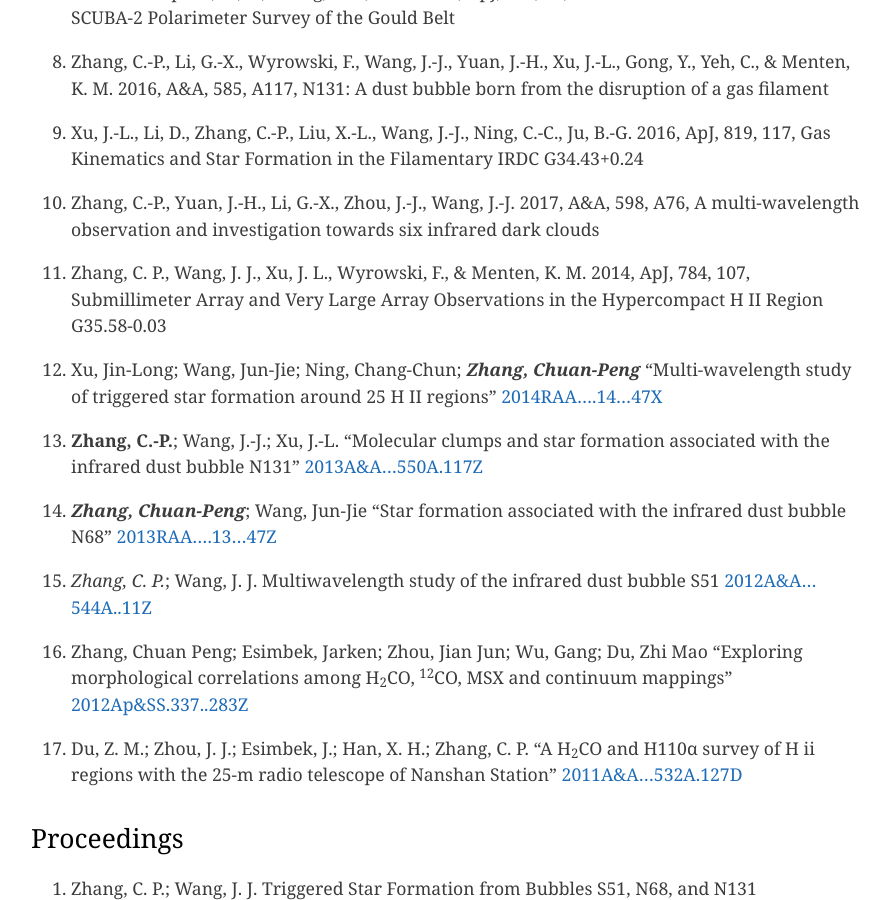
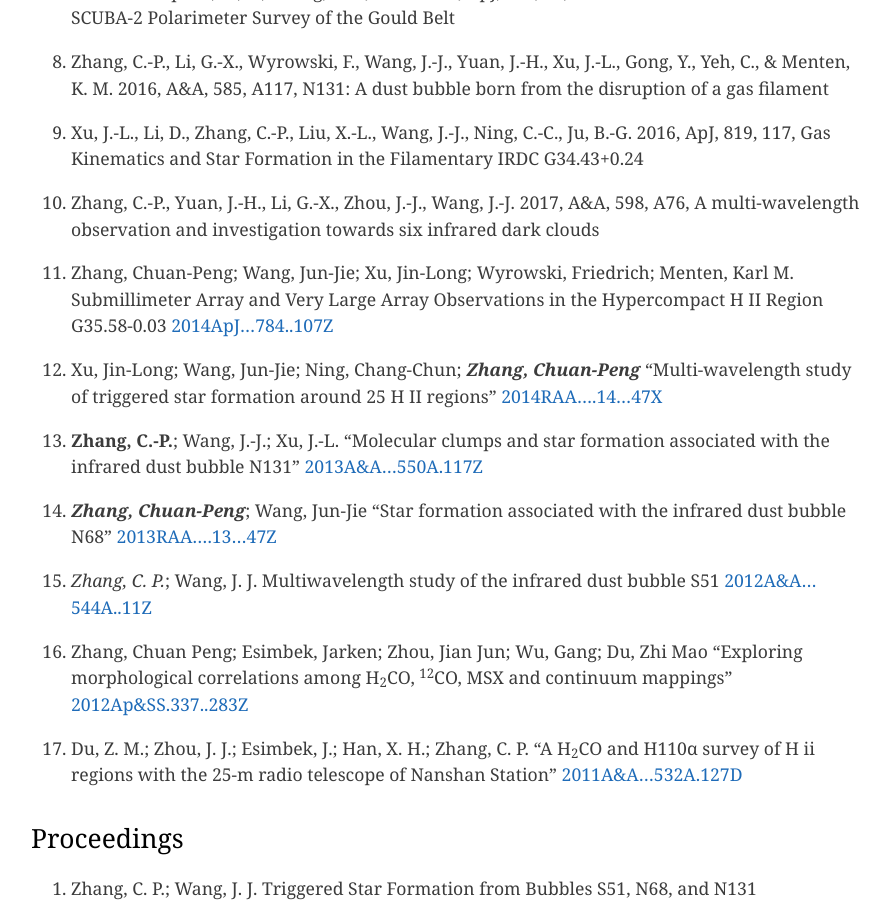
Before and after one commit to zcp521/zcp521.github.io, a Jekyll site: the page built from pub.md, in a window 1280 px wide and 900 px high, scrolled down 1056 px. Shown: the whole window, without its empty margins (193-1082 px from the left). Built offline with Jekyll 4.4.1, drawn with Linux system fonts in a browser that asks for light colours.

Commit message:
Initial commit

```diff
--- a/pub.md
+++ b/pub.md
@@ -44,8 +44,9 @@ tagline: "My publication list"
 8. Zhang, C.-P., Yuan, J.-H., Li, G.-X., Zhou, J.-J., Wang, J.-J. 2017, A&A, 598, A76,
 	A multi-wavelength observation and investigation towards six infrared dark clouds
 
-7. Zhang, C. P., Wang, J. J., Xu, J. L., Wyrowski, F., & Menten, K. M. 2014, ApJ, 784, 107,
-    Submillimeter Array and Very Large Array Observations in the Hypercompact H II Region G35.58-0.03
+7. Zhang, Chuan-Peng; Wang, Jun-Jie; Xu, Jin-Long; Wyrowski, Friedrich; Menten, Karl M.
+	Submillimeter Array and Very Large Array Observations in the Hypercompact H II Region G35.58-0.03
+	[2014ApJ...784..107Z](http://adsabs.harvard.edu/cgi-bin/nph-data_query?bibcode=2014ApJ...784..107Z&db_key=AST&link_type=ABSTRACT)
 
 6. Xu, Jin-Long; Wang, Jun-Jie; Ning, Chang-Chun; ***Zhang, Chuan-Peng***
 	"Multi-wavelength study of triggered star formation around 25 H II regions"
```
